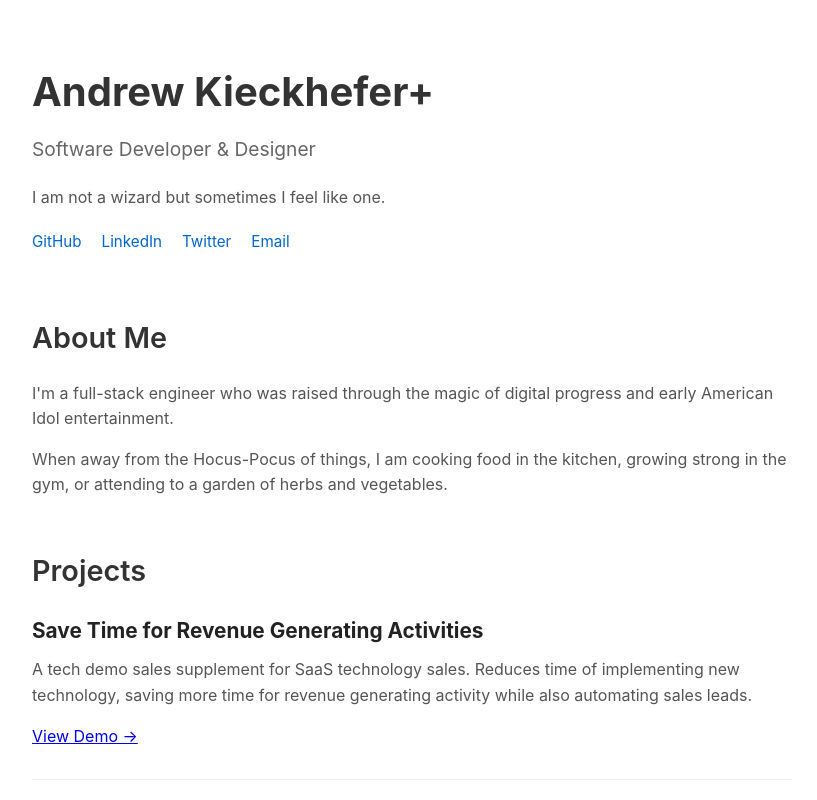
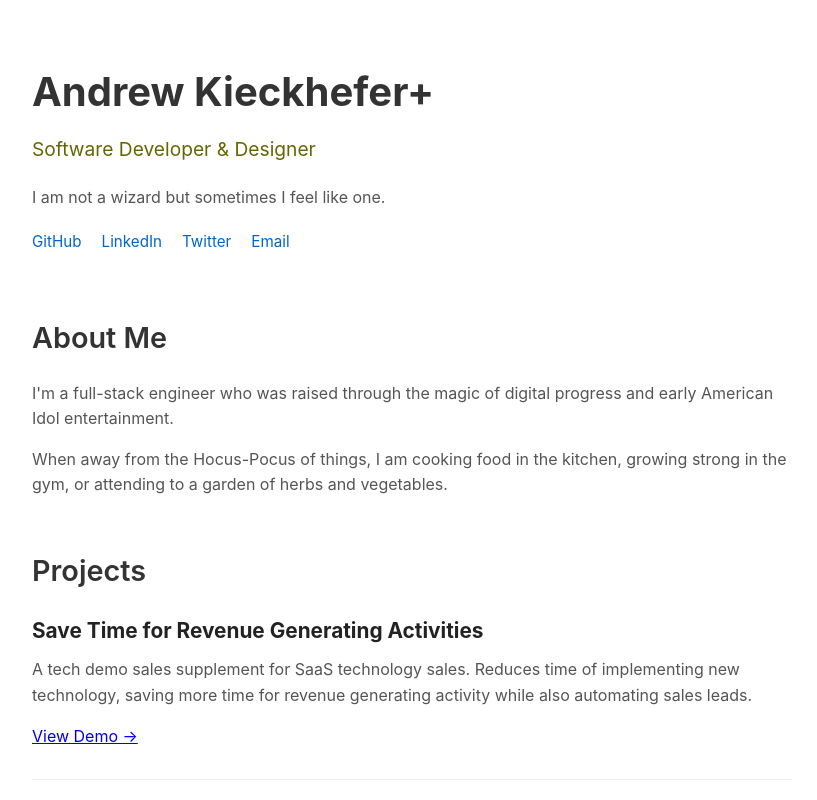
Before and after one commit to repositorgan/repositorgan.github.io, a plain HTML site: page HTML/index.html in a window 1280 px wide. Shown: the top 800 px of the page, without its empty margins (228-1045 px from the left). Drawn offline with Linux system fonts and the light colour scheme.

Commit message:
Change subtitle color from #666 to #660

```diff
--- a/HTML/index.html
+++ b/HTML/index.html
@@ -36,7 +36,7 @@
 
         .subtitle {
             font-size: 1.2rem;
-            color: #666;
+            color: #660;
             margin-bottom: 20px;
         }
 
```
